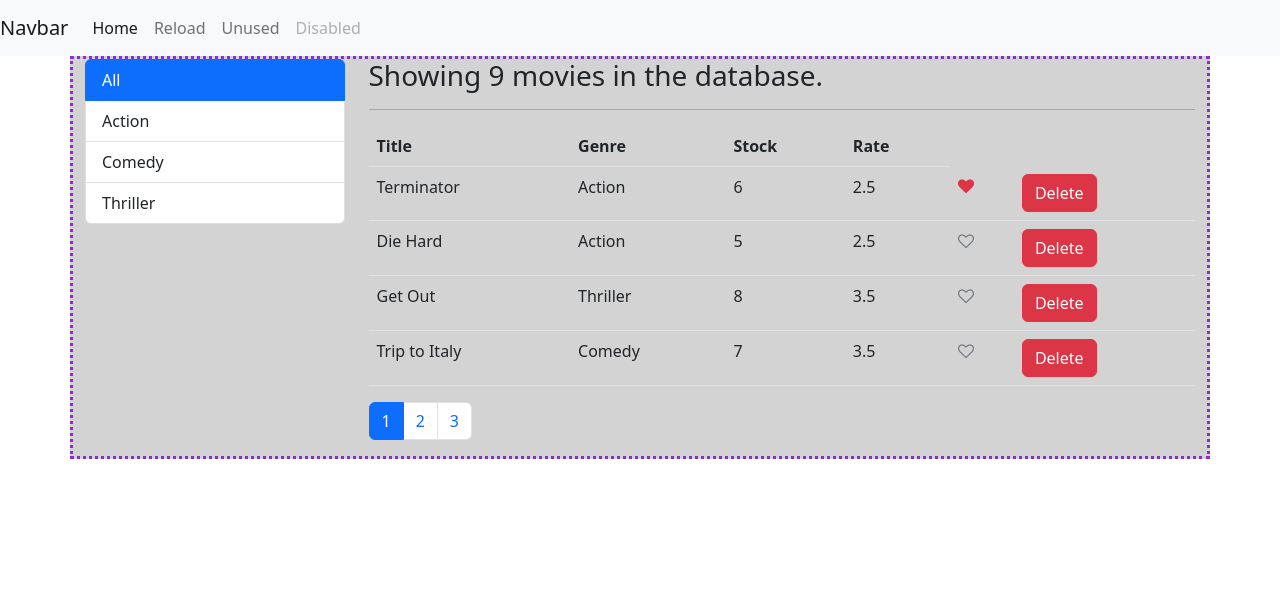
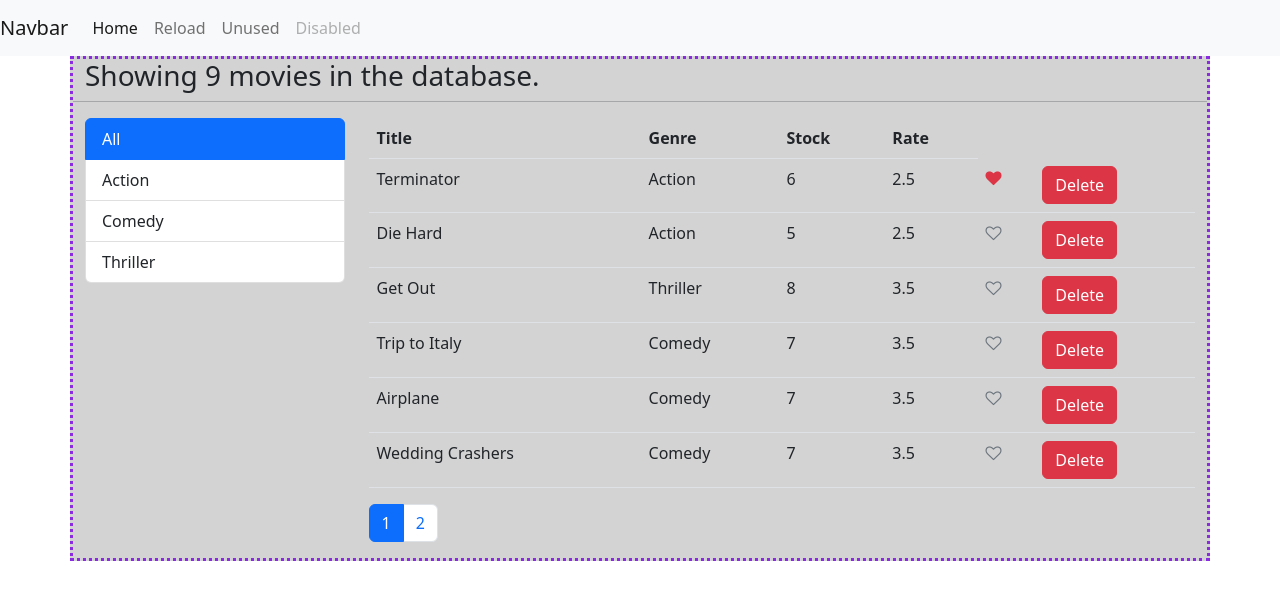
Before and after one commit to JerryHobby/react-playground, a React (Vite) app: page / in a window 1280 px wide. Shown: the top 600 px of the page. Built offline with nearby package versions, Linux system fonts and the light colour scheme.

Commit message:
move header

```diff
--- a/src/App.jsx
+++ b/src/App.jsx
@@ -10,7 +10,7 @@ class App extends Component {
   state = {
     genres: [],
     movies: [],
-    pageSize: 4,
+    pageSize: 6,
     currentPage: 1,
     currentGenre: 'all',
   };
@@ -25,7 +25,7 @@ class App extends Component {
     const genres = getGenres();
     const movies = getMovies();
 
-    genres.unshift({'_id': 'all', 'name': 'All'});
+    genres.unshift({ _id: 'all', name: 'All' });
     this.setState({ movies: movies, genres: genres });
 
     console.log('App Mounted');
@@ -40,8 +40,7 @@ class App extends Component {
 
     return (
       <React.Fragment>
-        <NavBar
-        />
+        <NavBar />
         <main className="container">
           <Movies
             genres={this.state.genres}
@@ -68,13 +67,17 @@ class App extends Component {
     const currentGenre = genre._id;
     const currentPage = 1;
     let movies = [];
-    if(genre._id === 'all') {
+    if (genre._id === 'all') {
       movies = getMovies();
     } else {
-      movies = getMovies().filter(movie => movie.genre.name === genre.name);
+      movies = getMovies().filter((movie) => movie.genre.name === genre.name);
     }
 
-    this.setState({ currentGenre: currentGenre, movies: movies, currentPage: currentPage });
+    this.setState({
+      currentGenre: currentGenre,
+      movies: movies,
+      currentPage: currentPage,
+    });
   };
 
   handleDeleteMovie = (movie) => {
--- a/src/components/movies.jsx
+++ b/src/components/movies.jsx
@@ -30,6 +30,8 @@ export default class Movies extends Component {
 
     return (
       <div className="row">
+        <h3>Showing {allMovies.length} movies in the database.</h3>
+        <hr />
         <div className="col-3">
           <ListGroup
             items={genres}
@@ -38,8 +40,6 @@ export default class Movies extends Component {
           />
         </div>
         <div className="col">
-          <h3>Showing {allMovies.length} movies in the database.</h3>
-          <hr />
           <table className="table">
             <thead>
               <tr>
```
